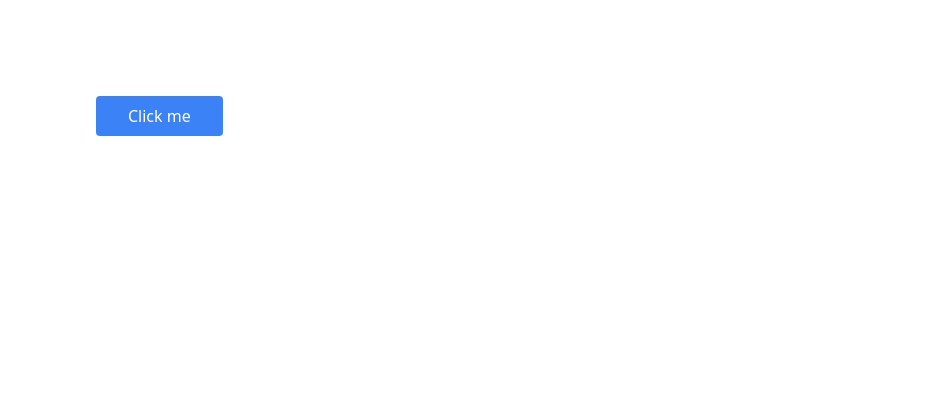
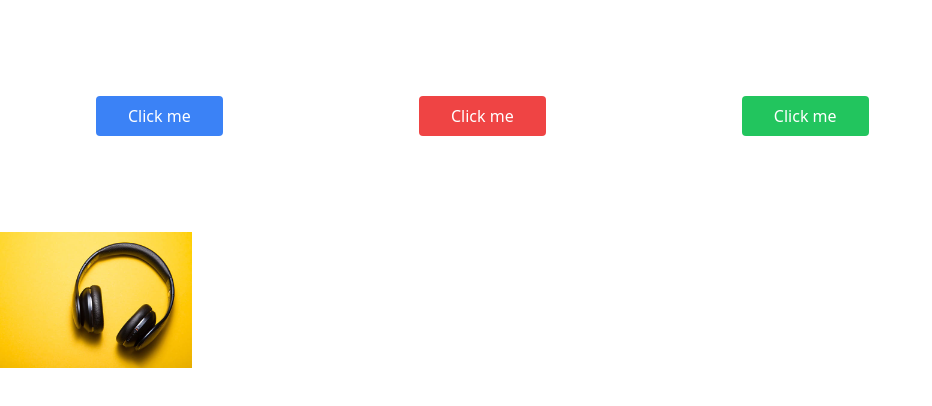
Before and after one commit to Negar-La/tailwind-projects, a plain HTML site: page tailwind-sandbox-starter/15-transform-transition/index.html in a window 1280 px wide. Shown: the whole page, without its empty margins (0-932 px from the left). Drawn offline with nearby package versions, Linux system fonts and the light colour scheme.

Commit message:
transition-animation

```diff
--- a/tailwind-sandbox-starter/15-transform-transition/index.html
+++ b/tailwind-sandbox-starter/15-transform-transition/index.html
@@ -16,8 +16,25 @@
     </button>
 
     <!-- Transition -->
+    <!-- Duration by default is 150ms -->
+    <button
+      class="transition duration-1000 hover:opacity-20 px-8 py-2 m-24 text-white bg-red-500 rounded hover:bg-red-700"
+    >
+      Click me
+    </button>
 
     <!-- Transition & Transform -->
+    <button
+      class="hover:rotate-12 transition-transform duration-1000 px-8 py-2 m-24 text-white bg-green-500 rounded hover:bg-green-700"
+    >
+      Click me
+    </button>
+
+    <img
+      class="w-48 hover:rotate-180 hover:scale-50 hover:skew-x-12 duration-1000"
+      src="../assets/img/img6.jpg"
+      alt=""
+    />
 
     <!-- Transform & Transition -->
   </body>
```
Also changed, not shown: tailwind-sandbox-starter/16-animation/index.html (+21 -1 lines).
